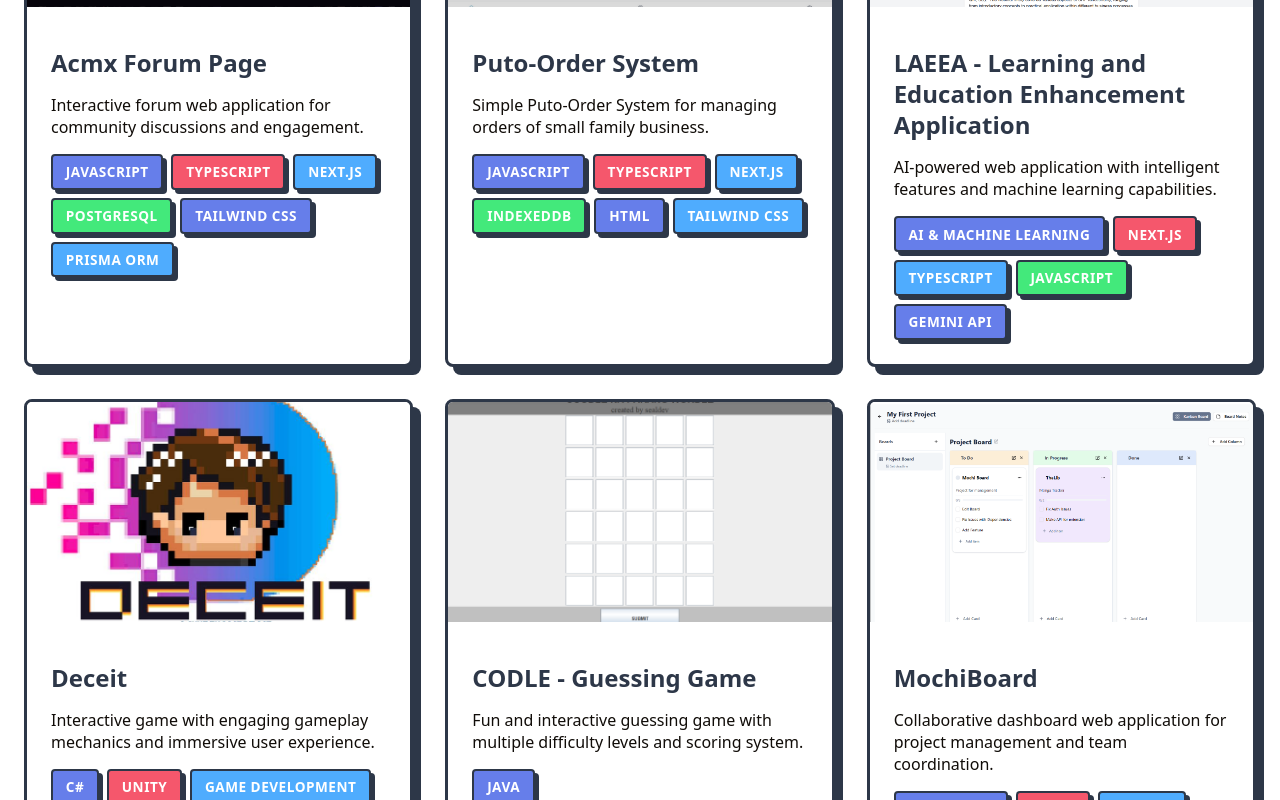
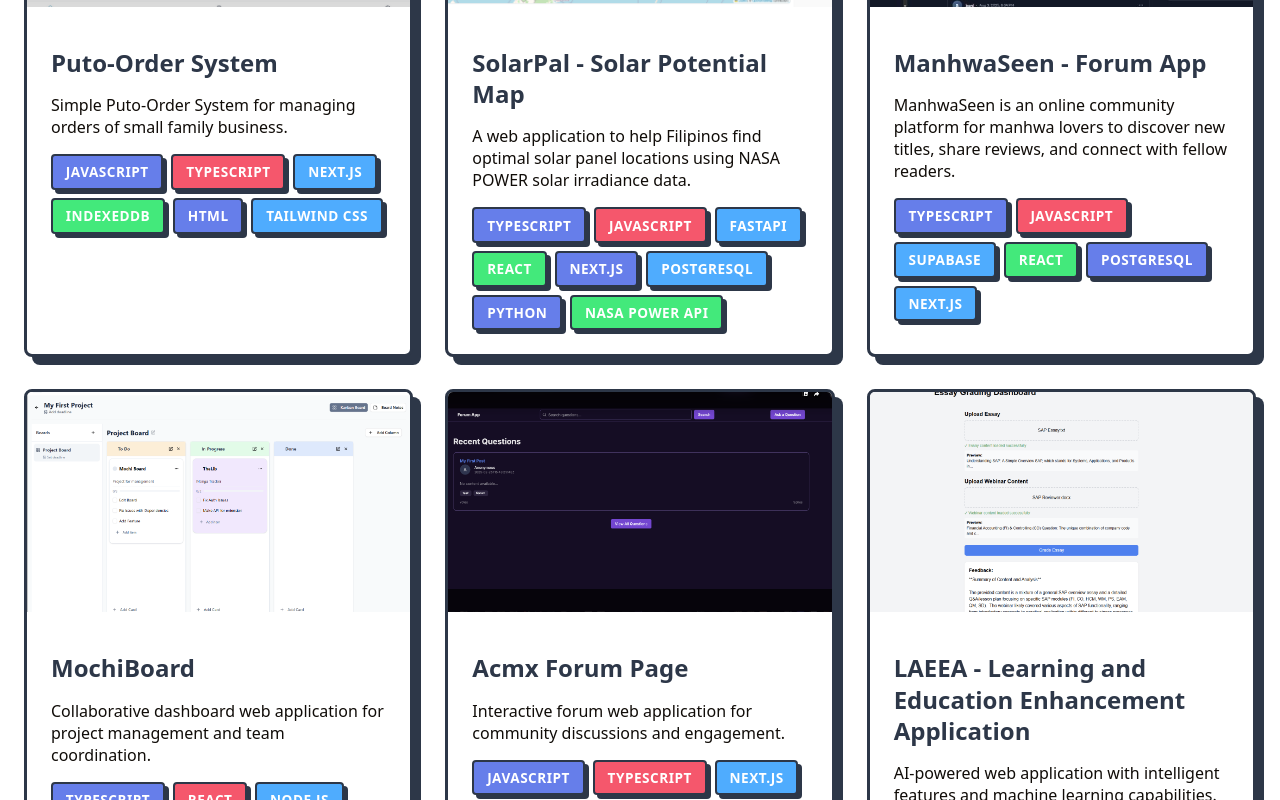
Before and after one commit to bntlyr/BentlyRafa, a React (Vite) app: page / in a window 1280 px wide. Shown: the part 2880-3680 px from the top of the page. Built offline with nearby package versions, Linux system fonts and the light colour scheme; a web font is replaced by a local one.

Commit message:
fixed project order

```diff
--- a/src/data.ts
+++ b/src/data.ts
@@ -41,132 +41,22 @@ export const Projects = [
             "/images/Gradecal1.png",
             "/images/Gradecal2.png"
         ],
-        reviews: [
-            {
-                userAvatar: "/images/image-hero.jpg",
-                userName: "Student User",
-                userTitle: "FEU Tech Student",
-                userReview: "This extension saved me so much time! Grade calculation is now effortless."
-            }
-        ],
-        collaborators: [
-            {
-                avatar: "/images/image-hero.jpg",
-                name: "Bently Rafa",
-                title: "Extension Developer",
-                contribution: "Chrome extension development and API integration"
-            }
-        ]
     },
     {
         id: "project-4",
-        image: "/images/forum.png",
-        title: "Acmx Forum Page",
-        description: "Interactive forum web application for community discussions and engagement.",
-        tags: ["JavaScript", "TypeScript", "Next.JS", "PostgreSQL", "Tailwind CSS", "Prisma ORM"],
-        longDescription: "A modern forum application built with Next.js and PostgreSQL, featuring real-time discussions, user authentication, and community engagement tools. Designed for seamless user interaction and content management.",
-        githubLink: "https://github.com/bntlyr/acmx",
-        liveDemoLink: "",
-        gallery: [
-            "/images/forum.png",
-        ],
-        reviews: [
-            {
-                userAvatar: "/images/image-hero.jpg",
-                userName: "Community Manager",
-                userTitle: "Forum Administrator",
-                userReview: "The interface is clean and intuitive. Great work on the user experience!"
-            }
-        ],
-        collaborators: [
-            {
-                avatar: "/images/image-hero.jpg",
-                name: "Bently Rafa",
-                title: "Full-Stack Developer",
-                contribution: "Frontend and backend development"
-            }
-        ]
-    },
-    {
-        id: "project-5",
         image: "/images/puto.png",
         title: "Puto-Order System",
         description: "Simple Puto-Order System for managing orders of small family business.",
         tags: ["JavaScript", "TypeScript", "Next.JS", "indexedDB", "HTML", "Tailwind CSS"],
-        longDescription: "A comprehensive order management system designed for small family businesses. Features inventory tracking, order processing, and customer management with offline capabilities using IndexedDB. (Live Demo is not the final product to protect privacy, but only an demo)",
+        longDescription: "A comprehensive order management system designed for small family businesses. Features inventory tracking, order processing, and customer management with offline capabilities using IndexedDB.",
         githubLink: "",
-        liveDemoLink: "https://puto-order-system.vercel.app/",
+        liveDemoLink: "",
         gallery: [
             "/images/puto.png",
         ],
     },
     {
-        id: "project-6",
-        image: "/images/zof.png",
-        title: "LAEEA - Learning and Education Enhancement Application",
-        description: "AI-powered web application with intelligent features and machine learning capabilities.",
-        tags: ["AI & Machine Learning", "Next.JS","TypeScript", "JavaScript", "GEMINI API"],
-        longDescription: "An innovative AI-powered educational platform that enhances learning experiences through intelligent tutoring, personalized content, and adaptive learning paths. Integrated with Google's Gemini API for advanced AI capabilities.",
-        githubLink: "https://github.com/example/laeea",
-        liveDemoLink: "https://laeea.vercel.app",
-        gallery: [
-            "/images/zof.png",
-        ],
-    },
-    {
-        id: "project-7",
-        image: "/images/deceit.jpg",
-        title: "Deceit",
-        description: "Interactive game with engaging gameplay mechanics and immersive user experience.",
-        tags: ["C#", "Unity", "Game Development"],
-        longDescription: "An immersive interactive game built with Unity and C#, featuring engaging gameplay mechanics, stunning visuals, and intuitive controls. Designed to provide players with an unforgettable gaming experience.",
-        githubLink: "https://github.com/bntlyr/Deceit-2D-RPG-Adventure",
-        liveDemoLink: "",
-        gallery: [
-            "/images/deceit.jpg",
-        ],
-    },
-    {
-        id: "project-8",
-        image: "/images/codle.png",
-        title: "CODLE - Guessing Game",
-        description: "Fun and interactive guessing game with multiple difficulty levels and scoring system.",
-        tags: ["JAVA"],
-        longDescription: "A fun and challenging guessing game built with Java, featuring multiple difficulty levels, scoring system, and engaging gameplay mechanics. Perfect for users looking for an entertaining and educational experience.",
-        githubLink: "https://github.com/bntlyr/GUESSING-GAME",
-        liveDemoLink: "",
-        gallery: [
-            "/images/codle.png",
-        ],
-    },
-    {
-        id: "project-9",
-        image: "/images/mochi.png",
-        title: "MochiBoard",
-        description: "Collaborative dashboard web application for project management and team coordination.",
-        tags: ["TypeScript","React", "Node.js", "Next.JS", "PostGreSQL", "Tailwind CSS"],
-        longDescription: "A comprehensive collaborative dashboard designed for modern project management and team coordination. Features real-time updates, task tracking, and seamless team communication tools.",
-        githubLink: "https://github.com/bntlyr/mochiboard",
-        liveDemoLink: "https://mochiboard.vercel.app",
-        gallery: [
-            "/images/mochi.png",
-        ],
-    },
-    {
-        id: "project-10",
-        image: "/images/thelib.png",
-        title: "TheLib - Manga Tracker",
-        description: "Browser extension and web application for tracking manga reading progress and managing collections.",
-        tags: ["TypeScript","JavaScript", "Chrome Extension API", "React", "PostGreSQL", "Google Cloud"],
-        longDescription: "A comprehensive manga tracking solution combining a browser extension and web application. Track reading progress, manage collections, and discover new series with advanced search and recommendation features.",
-        githubLink: "https://github.com/bntlyr/thelib",
-        liveDemoLink: "https://thelib.vercel.app",
-        gallery: [
-            "/images/thelib.png",
-        ],
-    },
-    {
-        id: "project-11",
+        id: "project-5",
         image: "/images/solarpal.png",
         title: "SolarPal - Solar Potential Map",
         description: "A web application to help Filipinos find optimal solar panel locations using NASA POWER solar irradiance data.",
@@ -180,7 +70,7 @@ export const Projects = [
         ],
     },
     {
-        id: "project-12",
+        id: "project-6",
         image: "/images/manhwaseen.jpg",
         title: "ManhwaSeen - Forum App",
         description: "ManhwaSeen is an online community platform for manhwa lovers to discover new titles, share reviews, and connect with fellow readers.",
@@ -191,7 +81,85 @@ export const Projects = [
         gallery: [
             "/images/manhwaseen.jpg",
         ],
-    }
+    },
+        {
+        id: "project-7",
+        image: "/images/mochi.png",
+        title: "MochiBoard",
+        description: "Collaborative dashboard web application for project management and team coordination.",
+        tags: ["TypeScript","React", "Node.js", "Next.JS", "PostGreSQL", "Tailwind CSS"],
+        longDescription: "A comprehensive collaborative dashboard designed for modern project management and team coordination. Features real-time updates, task tracking, and seamless team communication tools.",
+        githubLink: "https://github.com/bntlyr/mochiboard",
+        liveDemoLink: "https://mochiboard.vercel.app",
+        gallery: [
+            "/images/mochi.png",
+        ],
+    },
+    {
+        id: "project-8",
+        image: "/images/forum.png",
+        title: "Acmx Forum Page",
+        description: "Interactive forum web application for community discussions and engagement.",
+        tags: ["JavaScript", "TypeScript", "Next.JS", "PostgreSQL", "Tailwind CSS", "Prisma ORM"],
+        longDescription: "A modern forum application built with Next.js and PostgreSQL, featuring real-time discussions, user authentication, and community engagement tools. Designed for seamless user interaction and content management.",
+        githubLink: "https://github.com/bntlyr/acmx",
+        liveDemoLink: "",
+        gallery: [
+            "/images/forum.png",
+        ],
+    },
+    {
+        id: "project-9",
+        image: "/images/zof.png",
+        title: "LAEEA - Learning and Education Enhancement Application",
+        description: "AI-powered web application with intelligent features and machine learning capabilities.",
+        tags: ["AI & Machine Learning", "Next.JS","TypeScript", "JavaScript", "GEMINI API"],
+        longDescription: "An innovative AI-powered educational platform that enhances learning experiences through intelligent tutoring, personalized content, and adaptive learning paths. Integrated with Google's Gemini API for advanced AI capabilities.",
+        githubLink: "https://github.com/example/laeea",
+        liveDemoLink: "https://laeea.vercel.app",
+        gallery: [
+            "/images/zof.png",
+        ],
+    },
+    {
+        id: "project-10",
+        image: "/images/deceit.jpg",
+        title: "Deceit",
+        description: "Interactive game with engaging gameplay mechanics and immersive user experience.",
+        tags: ["C#", "Unity", "Game Development"],
+        longDescription: "An immersive interactive game built with Unity and C#, featuring engaging gameplay mechanics, stunning visuals, and intuitive controls. Designed to provide players with an unforgettable gaming experience.",
+        githubLink: "https://github.com/bntlyr/Deceit-2D-RPG-Adventure",
+        liveDemoLink: "",
+        gallery: [
+            "/images/deceit.jpg",
+        ],
+    },
+    {
+        id: "project-11",
+        image: "/images/codle.png",
+        title: "CODLE - Guessing Game",
+        description: "Fun and interactive guessing game with multiple difficulty levels and scoring system.",
+        tags: ["JAVA"],
+        longDescription: "A fun and challenging guessing game built with Java, featuring multiple difficulty levels, scoring system, and engaging gameplay mechanics. Perfect for users looking for an entertaining and educational experience.",
+        githubLink: "https://github.com/bntlyr/GUESSING-GAME",
+        liveDemoLink: "",
+        gallery: [
+            "/images/codle.png",
+        ],
+    },
+    {
+        id: "project-12",
+        image: "/images/thelib.png",
+        title: "TheLib - Manga Tracker",
+        description: "Browser extension and web application for tracking manga reading progress and managing collections.",
+        tags: ["TypeScript","JavaScript", "Chrome Extension API", "React", "PostGreSQL", "Google Cloud"],
+        longDescription: "A comprehensive manga tracking solution combining a browser extension and web application. Track reading progress, manage collections, and discover new series with advanced search and recommendation features.",
+        githubLink: "https://github.com/bntlyr/thelib",
+        liveDemoLink: "https://thelib.vercel.app",
+        gallery: [
+            "/images/thelib.png",
+        ],
+    },
 ]
 
 export const Skills = {
```
